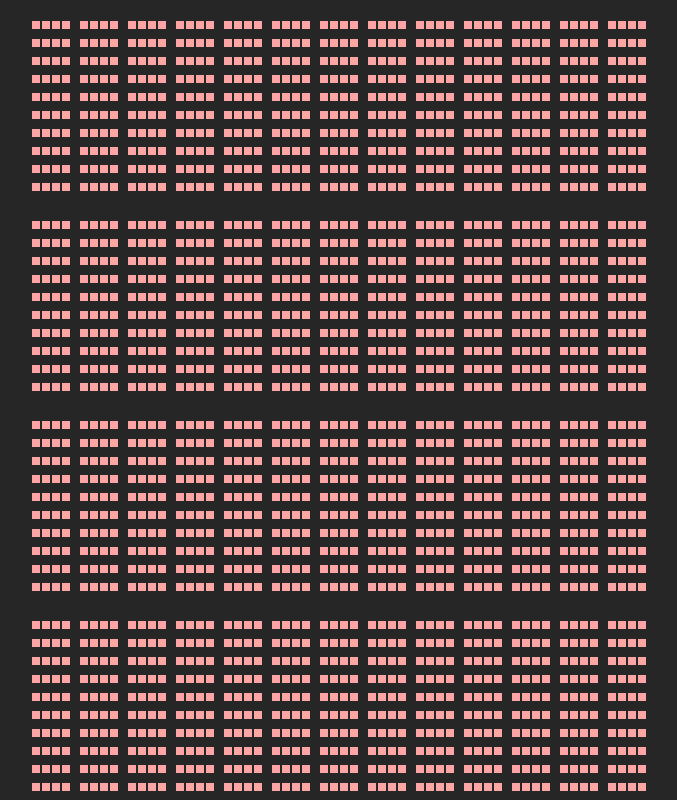
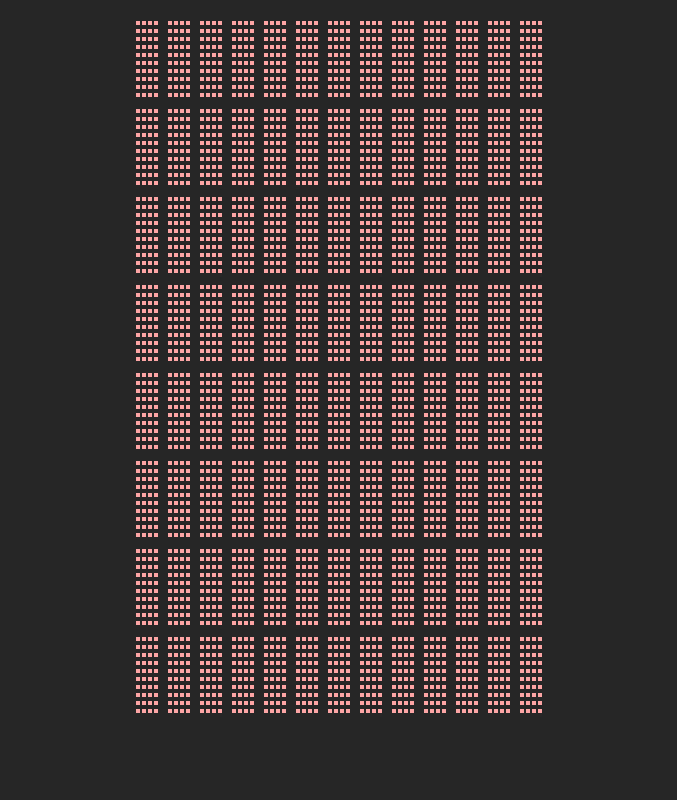
Before and after one commit to wiu753/memento-mori-calendar, a Vue app: page / in a window 1280 px wide. Both pictures are taken after typing "2020-01-15" into the empty fields and a click on the button "Submit". Shown: the top 800 px of the page, without its empty margins (301-978 px from the left). Built offline with nearby package versions, Linux system fonts and the light colour scheme.

Commit message:
Style calendar

```diff
--- a/src/components/Calendar.vue
+++ b/src/components/Calendar.vue
@@ -14,47 +14,23 @@
     weeksLived() {
       return parseInt(localStorage.weeksLived);
     },
-    weeksTotal() {
-      // This needs to be fixed to something dynamic
-      return 80 * 52;
-    },
-    tenYearChunk() {
-      // This needs to be fixed to something dynamic
-      return 8;
-    },
-    fourWeekChunk() {
-      return 12;
-    },
   },
 };
 </script>
 
 <template>
   <div class="mx-64 pt-5 text-yellow-200 flex flex-col">
-    <div v-for="(tenYear, tenYearIndex) in 8" class="mb-5 flex flex-col">
-      <div v-for="(year, yearIndex) in 10" class="mb-2 flex justify-center">
+    <div v-for="(tenYear, tenYearIndex) in 8" class="mb-2 flex flex-col">
+      <div v-for="(year, yearIndex) in 10" class="mb-[2px] flex justify-center">
         <div v-for="(fourWeek, fourWeekIndex) in 13" class="flex mx-1">
           <div
             v-for="(week, weekIndex) in 4"
-            class="h-2 w-2 bg-red-300 m-[1px]"
+            class="h-[4px] w-[4px] bg-red-300 m-[1px]"
             :class="{'bg-green-300': (weekIndex + 1) + (4 * fourWeekIndex) + (52 * yearIndex) + (520 * tenYearIndex) <= weeksLived}"
           >
-            <!-- {{ (weekIndex + 1) + (4 * fourWeekIndex) + (52 * yearIndex) + (520 * tenYearIndex) }} -->
           </div>
         </div>
       </div>
     </div>
   </div>
-
-  <!-- <div class="mx-64 flex flex-column justify-center">
-    <div v-for="(fourWeek, fourWeekIndex) in 13">
-      <div v-for="(tenYear, tenYearIndex) in 8" class="my-5">
-        <div v-for="(year, yearIndex) in 10" class="flex mx-1">
-          <div v-for="(week, weekIndex) in 4" class="h-2 w-2 bg-red-300 m-1">
-            {{ (weekIndex + 1) }}
-          </div>
-        </div>
-      </div>
-    </div>
-  </div> -->
 </template>
--- a/src/stores/main.js
+++ b/src/stores/main.js
@@ -21,6 +21,7 @@
   // ------------------------------------ ACTIONS ------------------------------------
   actions: {
     setData({birthDay, expectancy}) {
+      const mainStore = useMainStore()
       let date_1 = new Date();
       let date_2 = new Date(birthDay);
       let difference = date_1.getTime() - date_2.getTime();
@@ -30,15 +31,14 @@
       this.weeksLived = weeksLived;
       this.weeksToLive = Math.round(expectancyYearsToWeeks - weeksLived);
 
-      console.log(Math.round(expectancyYearsToWeeks - weeksLived))
+      // console.log(Math.round(expectancyYearsToWeeks - weeksLived))
 
       if (expectancyYearsToWeeks > 0 && expectancyYearsToWeeks > weeksLived && expectancy < 125 && expectancy > 0) {
-        this.showCalendar = true
+        mainStore.showCalendar = true
         localStorage.setItem('weeksToLive', this.weeksToLive.toString())
         localStorage.setItem('weeksLived', this.weeksLived.toString())
         localStorage.setItem('loadCalendar', 'true')
         console.log("Data set in local storage!")
-        this.showCalendar = true;
       } else {
         console.log("Invalid data");
       }
@@ -46,4 +46,4 @@
   },
 });
 
-// I need a getter that checks the localstorage. Is there enough to check if there is a value in there?
+// Every seven years I need to add a week
```
